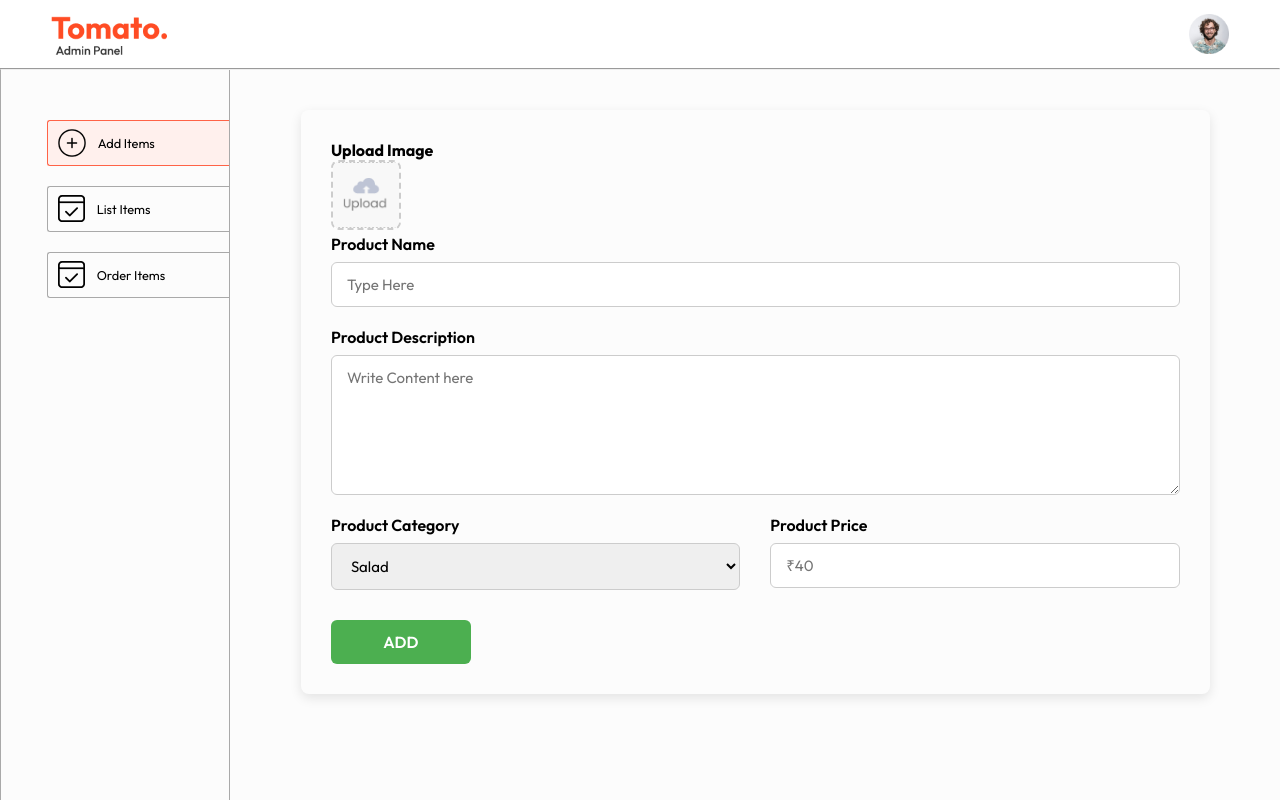
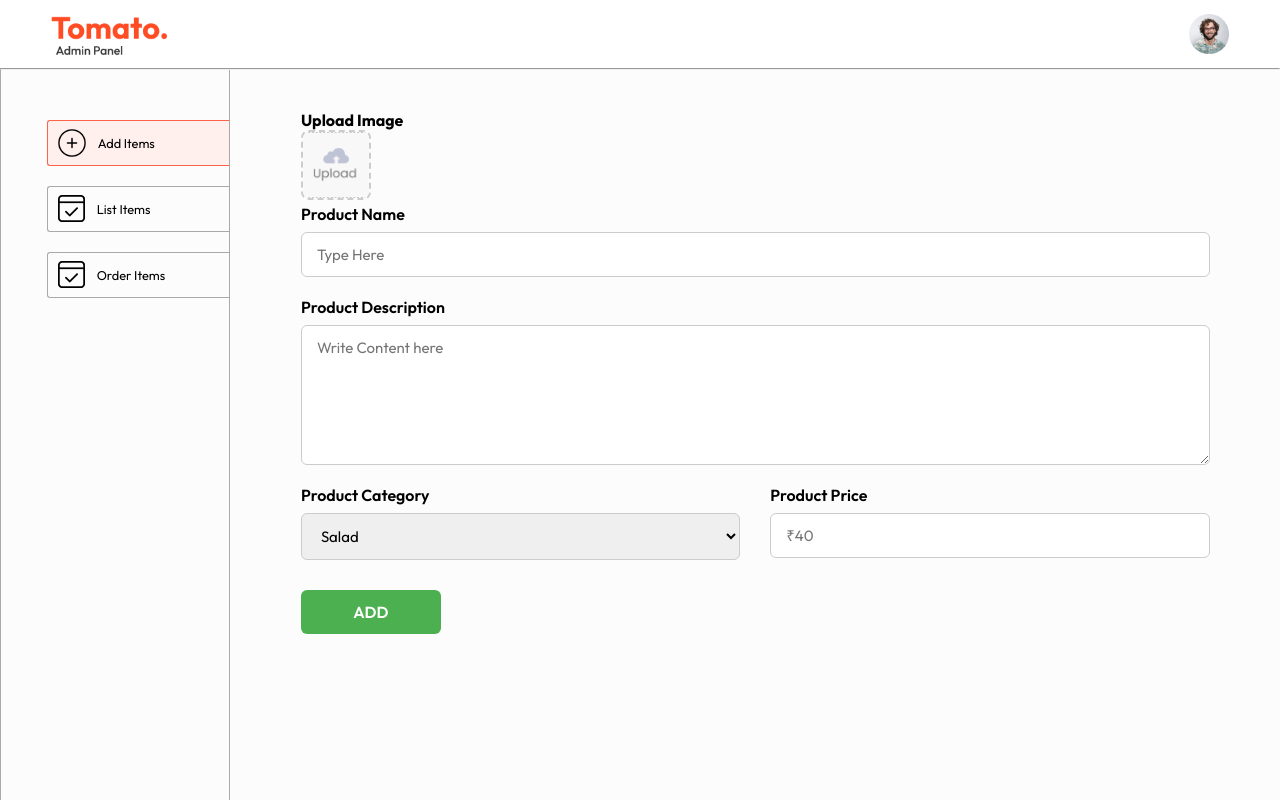
Before and after one commit to Case0727/Tomato, a React (Vite) app in the folder frontend/: page /admin/add in a window 1280 px wide. Shown: the top 800 px of the page. Built offline with nearby package versions, Linux system fonts and the light colour scheme; no server answers.

Commit message:
Update Add.css

```diff
--- a/frontend/src/pages/admin/Add/Add.css
+++ b/frontend/src/pages/admin/Add/Add.css
@@ -3,9 +3,7 @@
     margin: 50px auto 0 auto;
     font-size: 16px;
     background-color: transparent;
-    padding: 30px;
     border-radius: 8px;
-    box-shadow: 0 4px 12px rgba(0,0,0,0.1);
     margin-top: 20px;
     margin-left: auto;
     margin-right: auto;
```
